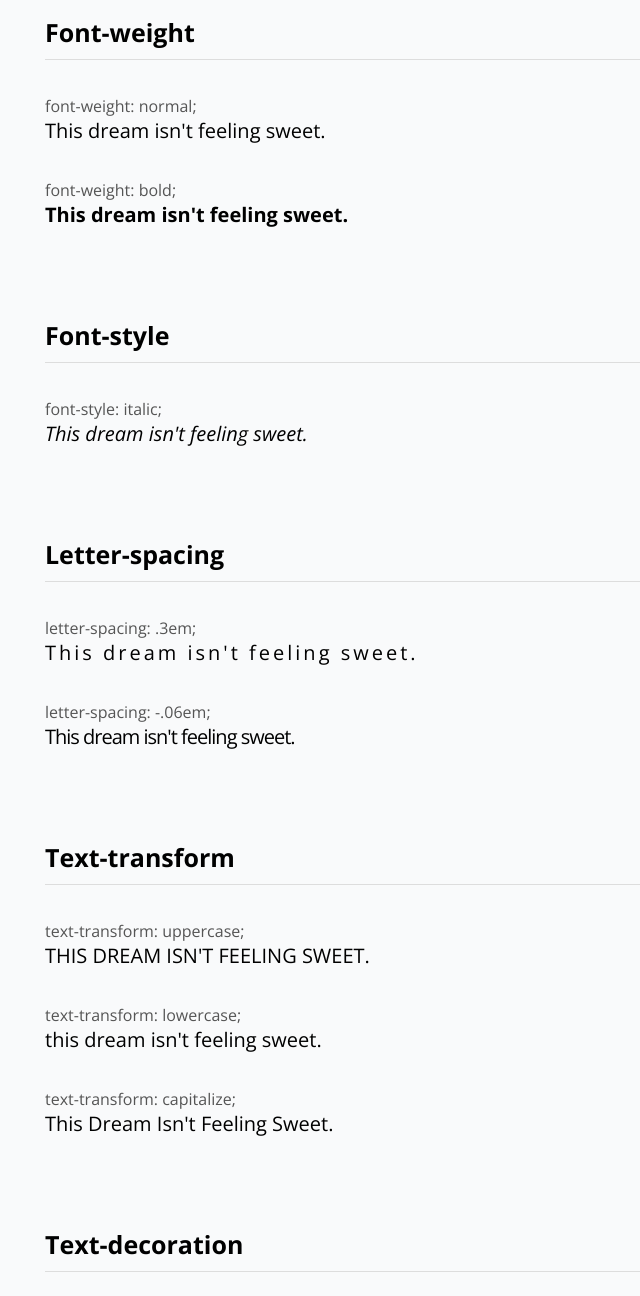
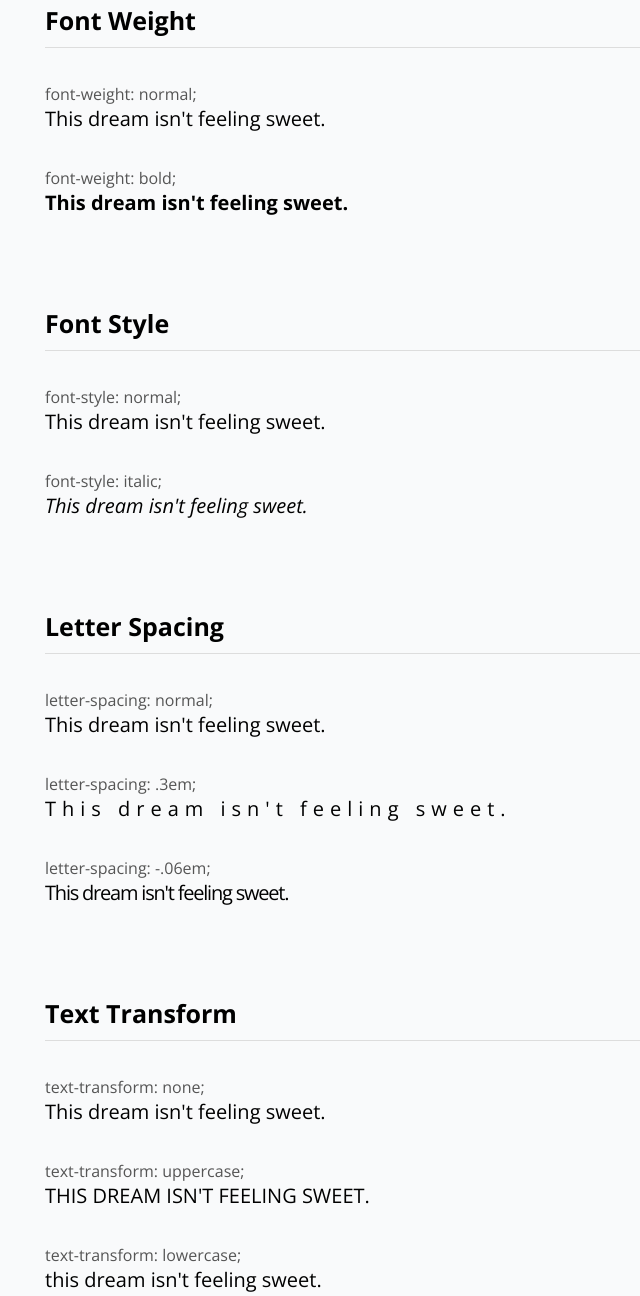
Before and after one commit to jessaqt/iffall2025, a plain HTML site: page type-styles/index.html in a window 1280 px wide. Shown: the part 265-1561 px from the top of the page, without its empty margins (0-640 px from the left). Drawn offline with nearby package versions, Linux system fonts and the light colour scheme.

Commit message:
missing properties added back

```diff
--- a/type-styles/index.html
+++ b/type-styles/index.html
@@ -20,7 +20,7 @@
     </div>
 
     <div class="group">
-      <h2>Font-weight</h2>
+    <h2>Font Weight</h2>
       <div class="sample">
         <div class="label">font-weight: normal;</div>
         <div class="normal-weight">This dream isn't feeling sweet.</div>
@@ -32,7 +32,11 @@
     </div>
 
     <div class="group">
-      <h2>Font-style</h2>
+    <h2>Font Style</h2>
+      <div class="sample">
+        <div class="label">font-style: normal;</div>
+        <div class="normal-style">This dream isn't feeling sweet.</div>
+      </div>
       <div class="sample">
         <div class="label">font-style: italic;</div>
         <div class="italic-style">This dream isn't feeling sweet.</div>
@@ -40,7 +44,11 @@
     </div>
 
     <div class="group">
-      <h2>Letter-spacing</h2>
+    <h2>Letter Spacing</h2>
+      <div class="sample">
+        <div class="label">letter-spacing: normal;</div>
+        <div class="normal-spacing">This dream isn't feeling sweet.</div>
+      </div>
       <div class="sample">
         <div class="label">letter-spacing: .3em;</div>
         <div class="wide-spacing">This dream isn't feeling sweet.</div>
@@ -52,7 +60,11 @@
     </div>
 
     <div class="group">
-      <h2>Text-transform</h2>
+     <h2>Text Transform</h2>
+      <div class="sample">
+        <div class="label">text-transform: none;</div>
+        <div class="transform-none">This dream isn't feeling sweet.</div>
+      </div>
       <div class="sample">
         <div class="label">text-transform: uppercase;</div>
         <div class="uppercase">This dream isn't feeling sweet.</div>
@@ -68,7 +80,11 @@
     </div>
 
     <div class="group">
-      <h2>Text-decoration</h2>
+    <h2>Text Decoration</h2>
+      <div class="sample">
+        <div class="label">text-decoration: none;</div>
+        <div class="deco-none">This dream isn't feeling sweet.</div>
+      </div>
       <div class="sample">
         <div class="label">text-decoration: underline;</div>
         <div class="underline">This dream isn't feeling sweet.</div>
--- a/type-styles/style.css
+++ b/type-styles/style.css
@@ -6,17 +6,19 @@ body {
 }
 
 h1 {
-  font-size: 40px;
+  font-size: 32px;
   margin-left: 45px;
 }
 
 .summary {
-  margin: 45px 45px 80px;
+  margin: 45px;
   font-size: 16px;
+  margin-bottom: 80px;
 }
 
 .group {
-  margin: 45px 45px 90px;
+  margin: 45px;
+  margin-bottom: 90px;
 }
 
 .group h2 {
@@ -38,15 +40,19 @@ h1 {
 .normal-weight { font-weight: 400; }
 .bold-weight   { font-weight: 700; }
 
+.normal-style  { font-style: normal; }
 .italic-style  { font-style: italic; }
 
-.wide-spacing  { letter-spacing: 3px; }
-.tight-spacing { letter-spacing: -1px; }
+.normal-spacing { letter-spacing: normal; }
+.wide-spacing   { letter-spacing: 0.3em; }
+.tight-spacing  { letter-spacing: -0.06em; }
 
-.uppercase     { text-transform: uppercase; }
-.lowercase     { text-transform: lowercase; }
-.capitalize    { text-transform: capitalize; }
+.transform-none { text-transform: none; }
+.uppercase      { text-transform: uppercase; }
+.lowercase      { text-transform: lowercase; }
+.capitalize     { text-transform: capitalize; }
 
-.underline     { text-decoration: underline; }
-.overline      { text-decoration: overline; }
-.line-through  { text-decoration: line-through; }
+.deco-none    { text-decoration: none; }
+.underline    { text-decoration: underline; }
+.overline     { text-decoration: overline; }
+.line-through { text-decoration: line-through; }
```
